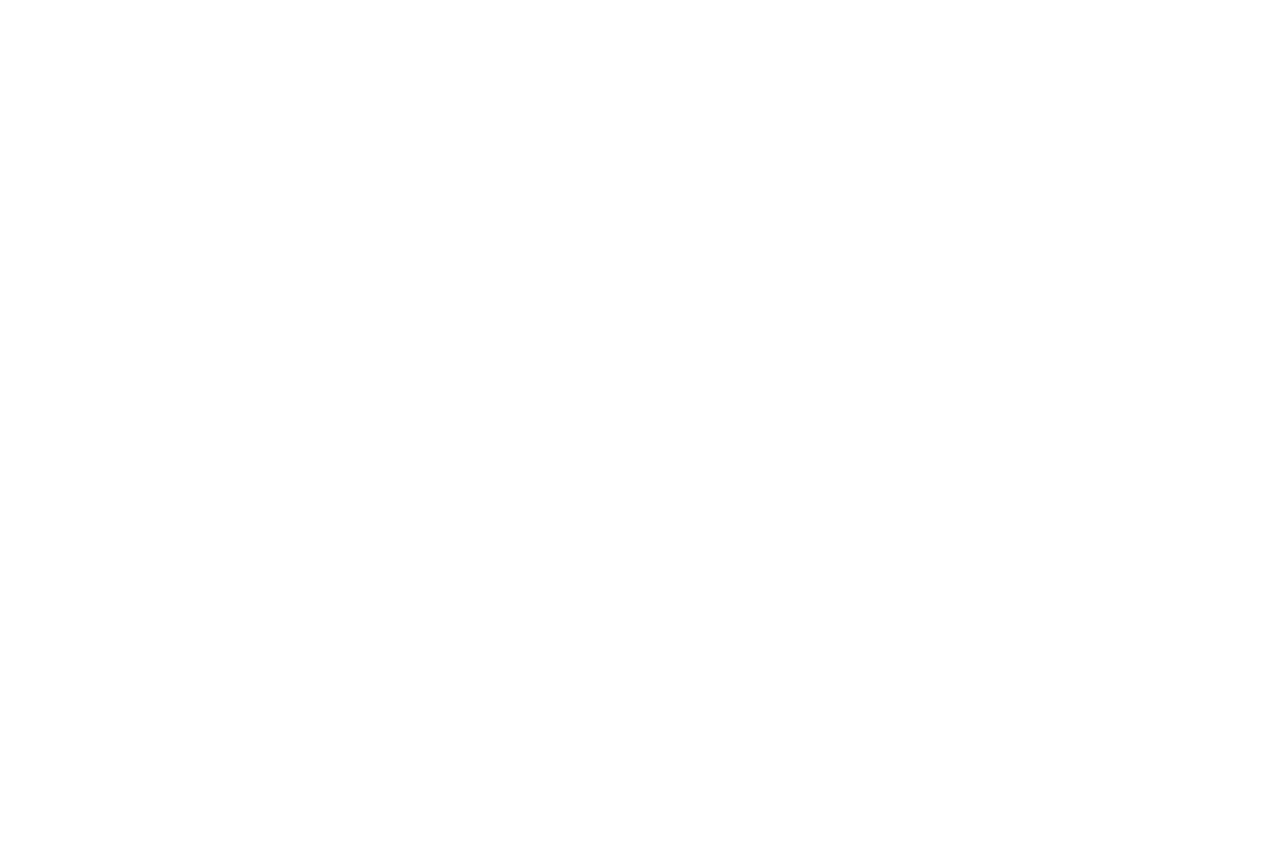
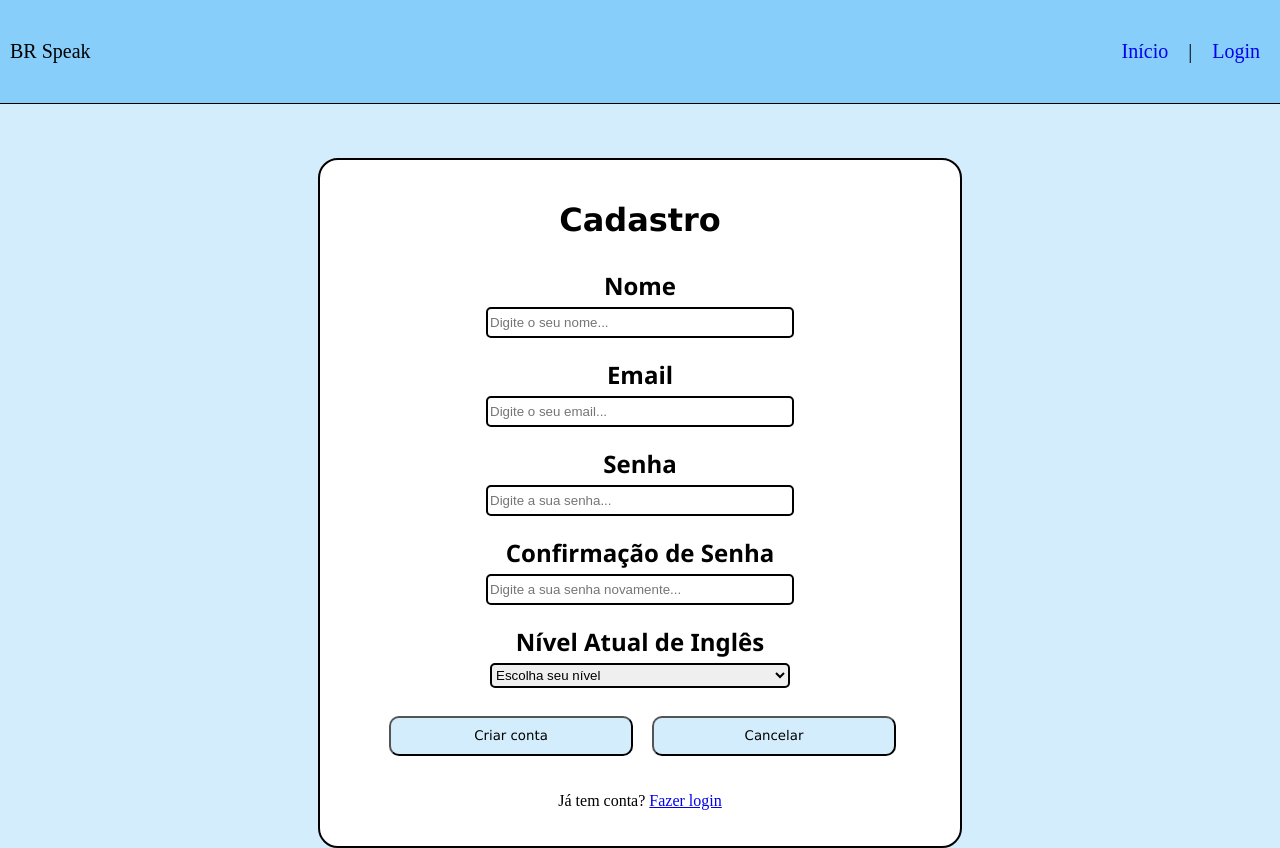
Before and after one commit to DominiqueSPTech/Projeto_Individual, a plain HTML site: page HTML/Cadastro.html in a window 1280 px wide. Before the commit the page ends 800 px from the top, so only its background shows below. Drawn offline with Linux system fonts and the light colour scheme.

Commit message:
cadastro e login

```diff
--- a/CSS/Cadastro.css
+++ b/CSS/Cadastro.css
@@ -0,0 +1,117 @@
+body {
+    margin: 0;
+    padding: 0;
+    background-color: #D4EDFD;
+}
+
+header {
+    border-bottom: 1px solid #000;
+    height: auto;
+    width: 100%;
+    background-color: #87cefa;
+    position: fixed;
+    font-size: 20px;
+}
+.navbar {
+    display: flex;
+    align-items: center;
+    list-style: none;
+    justify-content: space-between;
+    padding: 10px;
+}
+.nav {
+    display: flex;
+    flex-direction: row;
+    justify-content: end;
+    align-items: center;
+    padding: 10px;
+    gap: 20px;
+}
+.nav a {
+    text-decoration: none;
+}
+
+.nav li {
+    transition: all 0.3s ease;
+}
+
+.nav li:hover {
+    transform: scale(1.1);
+}
+
+.container {
+    /* position: relative; */
+    /* background-image: url("https://t3.ftcdn.net/jpg/02/67/41/92/360_F_267419250_9gREbogaClCCDFazT92ESF5aTh7XA269.jpg"); */
+    /* background-repeat: no-repeat; */
+    /* background-size: cover; */
+    /* background-position: center; */
+    display: flex;
+    flex-direction: column;
+    background: #FFFFFF;
+    width: 600px;
+    align-items: center;
+    justify-content: center;
+    border-radius: 20px;
+    border: 2px solid black;
+    padding: 20px;
+    margin-top: 50px;
+    margin-left: auto;
+    margin-right: auto;
+}
+
+.input-container {
+    display: flex;
+    flex-direction: column;
+    align-items: center;
+    height: auto;
+    overflow-y: auto;
+}
+
+.container button {
+    width: 244px;
+    height: 40px;
+    font-family: Verdana, Geneva, Tahoma, sans-serif;
+    background: #D4EDFD;
+    color: black;
+    outline: none;
+    border-radius: 10px;
+    cursor: pointer;
+    margin-top: 10px;
+    transition: all background-color 0.3s ease;
+    margin-right: 5px;
+    margin-left: 10px;
+    margin-bottom: 20px;
+}
+
+.container button:hover {
+    transform: scale(1.1);
+    background-color: #3999d4;
+}
+
+.container input {
+    width: 300px;
+    height: 25px;
+    border: 2px solid black;
+    border-radius: 5px;
+}
+
+.container select {
+    width: 300px;
+    height: 25px;
+    border: 2px solid black;
+    border-radius: 5px;
+}
+
+.titulo {
+    color: black;
+    text-align: center;
+    font-family: Verdana, Geneva, Tahoma, sans-serif;
+    margin-bottom: 10px;
+}
+
+.titulo2 {
+    color: black;
+    font-family: 'Segoe UI', Tahoma, Geneva, Verdana, sans-serif;
+    margin-bottom: 5px;
+    left: 0;
+}
--- a/CSS/Inicial.css
+++ b/CSS/Inicial.css
@@ -1,7 +1,7 @@
 body {
     margin: 0;
     padding: 0;
-    background-color:#FFFFFF;
+    background-color:#D4EDFD;
 }
 html {
     scroll-behavior: smooth;
@@ -47,12 +47,17 @@ header {
 }
 
 .imgLogo {
-    background-color:#FFFFFF;
+    background-color:#D4EDFD;
     display: flex;
     align-items: center;
     justify-content: center;
     padding: 20px;
     /* border-radius: 25px; */
+}
+
+.imgLogo img {
+    border: 2px solid black;
+    border-radius: 15px;
 }
 
 .quiz {
@@ -70,16 +75,17 @@ header {
 }
 
 .quiz button {
-    background-color: #87cefa;
+    background-color: #D4EDFD;
     width: 300px;
     height: 50px;
     border-radius: 15px;
     font-size: 20px;
-    transition: all 0.3s ease;
+    transition: all background-color 0.3s ease;
 }
 
 .quiz button:hover {
     transform: scale(1.1);
+    background-color: #3999d4;
 }
 
 .quiz button a {
@@ -156,7 +162,7 @@ header {
 
 .criador {
     font-size: 40px;
-    background-color: #FFFFFF;
+    background-color: #D4EDFD;
 }
 
 .cria {
@@ -175,6 +181,7 @@ header {
     border-radius: 15px;
     width: 50%;
     padding: 50px;
+    margin: 20px;
 }
 
 .imgCriador img {
@@ -191,4 +198,5 @@ header {
     display: flex;
     justify-content: center;
     align-items: center;
+    background-color: #87cefa;
 }
--- a/CSS/Login.css
+++ b/CSS/Login.css
@@ -0,0 +1,112 @@
+body {
+    margin: 0;
+    padding: 0;
+    background-color: #D4EDFD;
+}
+
+header {
+    border-bottom: 1px solid #000;
+    height: auto;
+    width: 100%;
+    background-color: #87cefa;
+    position: fixed;
+    font-size: 20px;
+}
+.navbar {
+    display: flex;
+    align-items: center;
+    list-style: none;
+    justify-content: space-between;
+    padding: 10px;
+}
+.nav {
+    display: flex;
+    flex-direction: row;
+    justify-content: end;
+    align-items: center;
+    padding: 10px;
+    gap: 20px;
+}
+.nav a {
+    text-decoration: none;
+}
+
+.nav li {
+    transition: all 0.3s ease;
+}
+
+.nav li:hover {
+    transform: scale(1.1);
+}
+
+.container {
+    display: flex;
+    flex-direction: column;
+    background: #FFFFFF;
+    width: 600px;
+    align-items: center;
+    justify-content: center;
+    border-radius: 20px;
+    border: 2px solid black;
+    padding: 20px;
+    margin-top: 50px;
+    margin-left: auto;
+    margin-right: auto;
+}
+
+.input-container {
+    display: flex;
+    flex-direction: column;
+    align-items: center;
+    height: auto;
+    overflow-y: auto;
+}
+
+.container button {
+    width: 244px;
+    height: 40px;
+    font-family: Verdana, Geneva, Tahoma, sans-serif;
+    background: #D4EDFD;
+    color: black;
+    outline: none;
+    border-radius: 10px;
+    cursor: pointer;
+    margin-top: 10px;
+    transition: all background-color 0.3s ease;
+    margin-right: 5px;
+    margin-left: 10px;
+    margin-bottom: 20px;
+}
+
+.container button:hover {
+    transform: scale(1.1);
+    background-color: #3999d4;
+}
+
+.container input {
+    width: 300px;
+    height: 25px;
+    border: 2px solid black;
+    border-radius: 5px;
+}
+
+.container select {
+    width: 300px;
+    height: 25px;
+    border: 2px solid black;
+    border-radius: 5px;
+}
+
+.titulo {
+    color: black;
+    text-align: center;
+    font-family: Verdana, Geneva, Tahoma, sans-serif;
+    margin-bottom: 10px;
+}
+
+.titulo2 {
+    color: black;
+    font-family: 'Segoe UI', Tahoma, Geneva, Verdana, sans-serif;
+    margin-bottom: 5px;
+    left: 0;
+}
--- a/HTML/Cadastro.html
+++ b/HTML/Cadastro.html
@@ -7,6 +7,86 @@
     <link rel="stylesheet" href="../CSS/Cadastro.css">
 </head>
 <body>
+    <header>
+        <nav class="navbar">
+            <div class="logo">
+                    <li><p>BR Speak</p></li>
+            </div>
+            <div class="nav">
+                <li><a href="/HTML/Inicial.html">Início</a></li>
+                <p>|</p>
+                <li><a href="/HTML/Login.html">Login</a></li>
+            </div>
+        </nav>
+    </header><br><br><br><br><br><br>
 
+    <div class="container">
+        <div class="blur-overlay"></div>
+        <h1 class="titulo">Cadastro</h1>
+        <div class="input-container">
+            <h2 class="titulo2">Nome</h2>
+            <input id="input_nome" class="digitar" type="text" placeholder="Digite o seu nome...">
+            <h2 class="titulo2">Email</h2>
+            <input id="input_email" class="digitar" type="email" placeholder="Digite o seu email...">
+            <h2 class="titulo2">Senha</h2>
+            <input id="input_senha" class="digitar" type="password" placeholder="Digite a sua senha...">
+            <h2 class="titulo2">Confirmação de Senha</h2>
+            <input id="input_confirmar_senha" class="digitar" type="password" placeholder="Digite a sua senha novamente...">
+            <h2 class="titulo2">Nível Atual de Inglês</h2>
+            <select id="select_ingles" class="digitar">
+                <option selected disabled value="0">Escolha seu nível</option>
+                <option value="1">asd</option>
+
+            </select>
+        </div>   <br>
+        <div class="botoes-container">
+            <button onclick="criar()">Criar conta</button>
+            <button onclick="cancelar()">Cancelar</button>
+        </div>
+        <p>Já tem conta? <a href="/HTML/Login.html">Fazer login</a></p>
+    </div>
 </body>
 </html>
+
+<script>
+
+function cancelar(){
+    input_email.value = ""
+    input_senha.value = ""
+    input_nome.value = ""
+    input_confirmar_senha.value = ""
+    select_ingles.value = 0
+}
+
+function criar() {
+    var nome = input_nome.value
+    var email = input_email.value
+    var senha = input_senha.value
+    var confirmarSenha = input_confirmar_senha.value
+    var nivel = select_ingles.value
+
+    var url = "login.html"
+
+    var emailVal = email.indexOf("@", ".")
+
+    if (nome === "" || email === "" || senha === "" || confirmarSenha === "" || nivel < 1  ) {
+        alert("Impossível realizar o cadastro. Por favor, preencha todos os campos.")
+        return
+    }
+
+    if (nome.length <= 1  || emailVal < 0 || senha  !== confirmarSenha) {
+        if (nome.length <= 1) {
+            alert("Nome inválido. Por favor, insira um nome válido.")
+        }
+        if (emailVal < 0) {
+            alert("Email inválido. Por favor, insira um email válido.")
+        }
+        if (senha !== confirmarSenha) {
+            alert("Senhas incompatíveis. Por favor, confirme sua senha corretamente.")
+        }
+    } else {
+        alert("Parabéns! Sua conta foi criada com sucesso.");
+        window.location.href = "Login.html"
+    }
+}
+</script>
```
Also changed, not shown: HTML/Inicial.html (+8 -4 lines), HTML/Login.html (+47 -0 lines).
